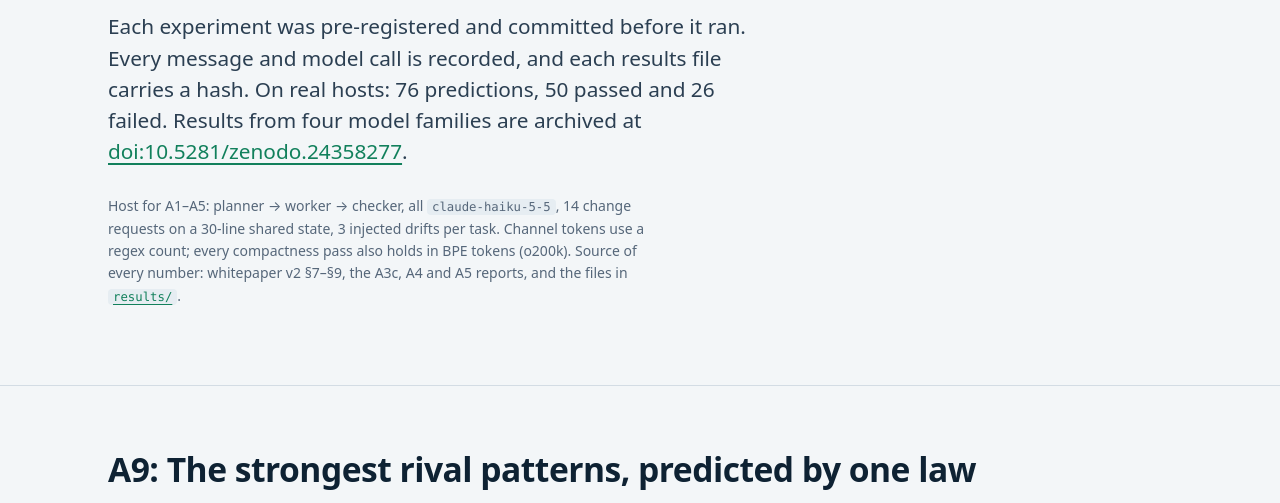
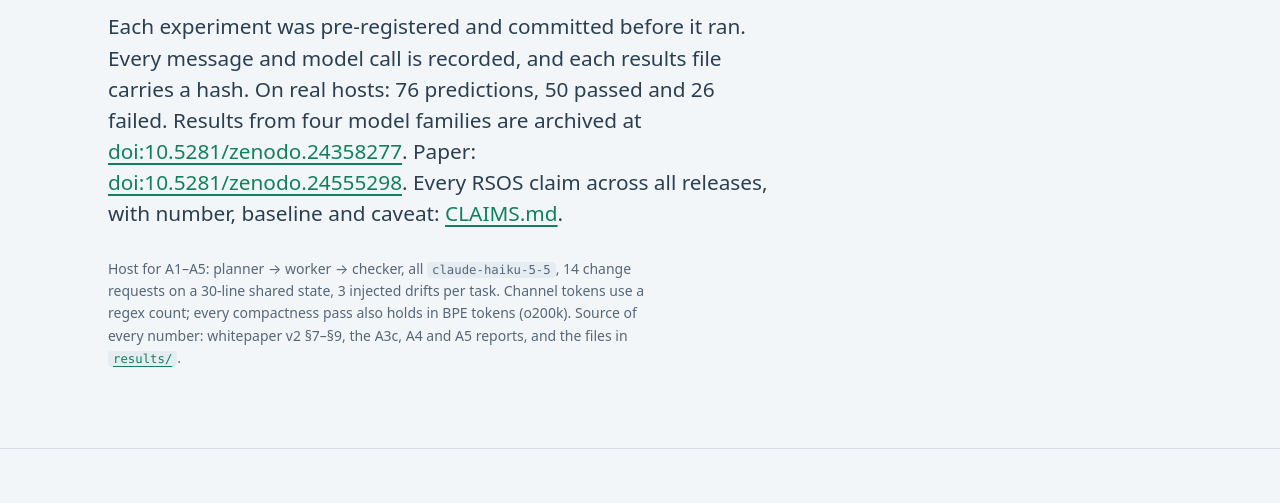
Before and after one commit to r-a-elu-architecture/RSOS-Language, a plain HTML site: page docs/results.html in a window 1280 px wide. Shown: the part 276-779 px from the top of the page. Drawn offline with Linux system fonts and the light colour scheme; a web font is replaced by a local one.

Commit message:
Entry points: results at a glance in README; docs/llms.txt; results page links paper 3 and the cross-release CLAIMS.md
Co-Authored-By: Claude Opus 5.5 <noreply@anthropic.com>
Claude-Session: https://claude.ai/code/session_01HudWCkSNCmWXYNFzKXH5Ru

```diff
--- a/docs/index.html
+++ b/docs/index.html
@@ -32,6 +32,7 @@
 <link rel="preconnect" href="https://fonts.gstatic.com" crossorigin>
 <link rel="stylesheet" href="https://fonts.googleapis.com/css2?family=Atkinson+Hyperlegible+Next:wght@400;600;700&family=Atkinson+Hyperlegible+Mono:wght@400;600&display=swap">
 <link rel="stylesheet" href="site.css">
+<link rel="alternate" type="text/plain" href="llms.txt" title="llms.txt">
 </head>
 <body>
 <a class="skip" href="#main">Skip to content</a>
--- a/docs/results.html
+++ b/docs/results.html
@@ -25,6 +25,7 @@
 <link rel="preconnect" href="https://fonts.gstatic.com" crossorigin>
 <link rel="stylesheet" href="https://fonts.googleapis.com/css2?family=Atkinson+Hyperlegible+Next:wght@400;600;700&family=Atkinson+Hyperlegible+Mono:wght@400;600&display=swap">
 <link rel="stylesheet" href="site.css">
+<link rel="alternate" type="text/plain" href="llms.txt" title="llms.txt">
 </head>
 <body>
 <a class="skip" href="#main">Skip to content</a>
@@ -44,7 +45,7 @@
 <div class="hero">
 <h1>Every pre-registered test, failures included.</h1>
 <p class="lead">Each experiment was pre-registered and committed before it ran. Every message and model call is
-recorded, and each results file carries a hash. On real hosts: 76 predictions, 50 passed and 26 failed. Results from four model families are archived at <a href="https://doi.org/10.5281/zenodo.24358277">doi:10.5281/zenodo.24358277</a>.</p>
+recorded, and each results file carries a hash. On real hosts: 76 predictions, 50 passed and 26 failed. Results from four model families are archived at <a href="https://doi.org/10.5281/zenodo.24358277">doi:10.5281/zenodo.24358277</a>. Paper: <a href="https://doi.org/10.5281/zenodo.24555298">doi:10.5281/zenodo.24555298</a>. Every RSOS claim across all releases, with number, baseline and caveat: <a href="https://github.com/r-a-elu-architecture/rsos-one-seed/blob/main/CLAIMS.md">CLAIMS.md</a>.</p>
 <p class="muted small">Host for A1–A5: planner → worker → checker, all <code>claude-haiku-5-5</code>, 14 change
 requests on a 30-line shared state, 3 injected drifts per task. Channel tokens use a regex count; every compactness
 pass also holds in BPE tokens (o200k). Source of every number: whitepaper v2 §7–§9, the A3c, A4 and A5 reports, and the files in
```
Also changed, not shown: docs/llms.txt (added), 1 other file.
